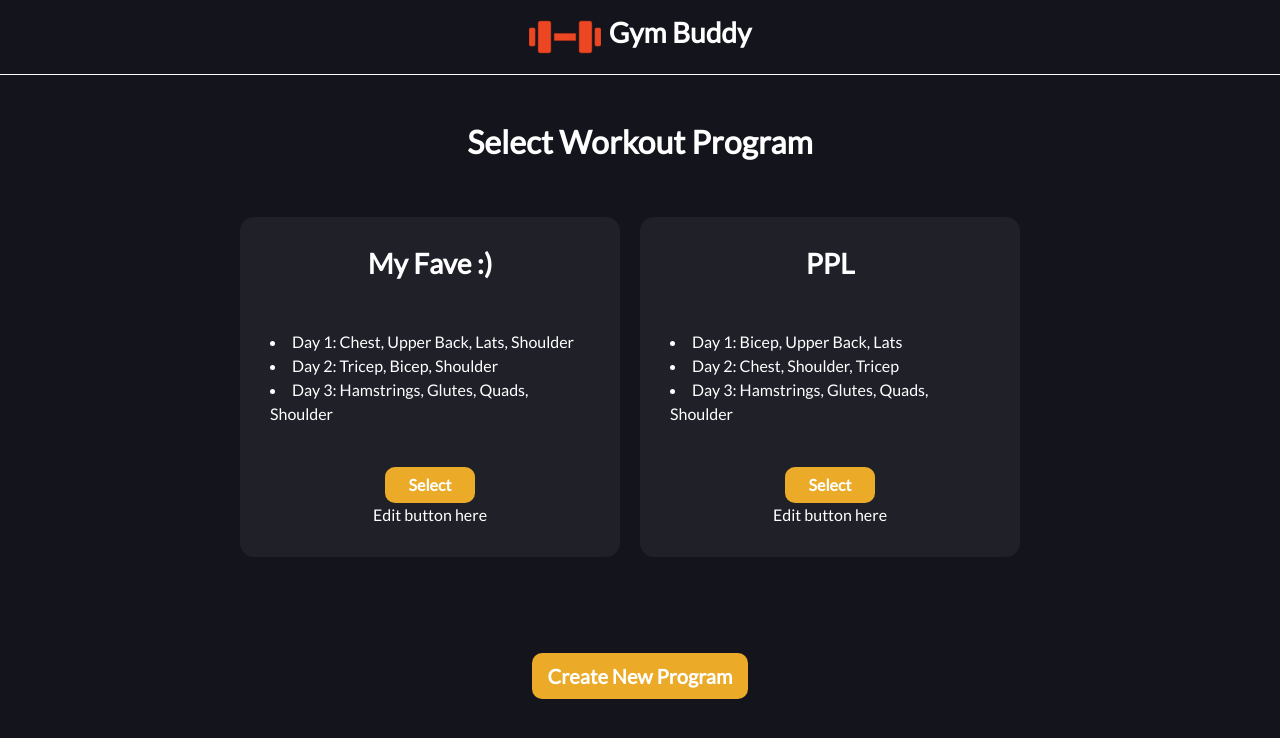
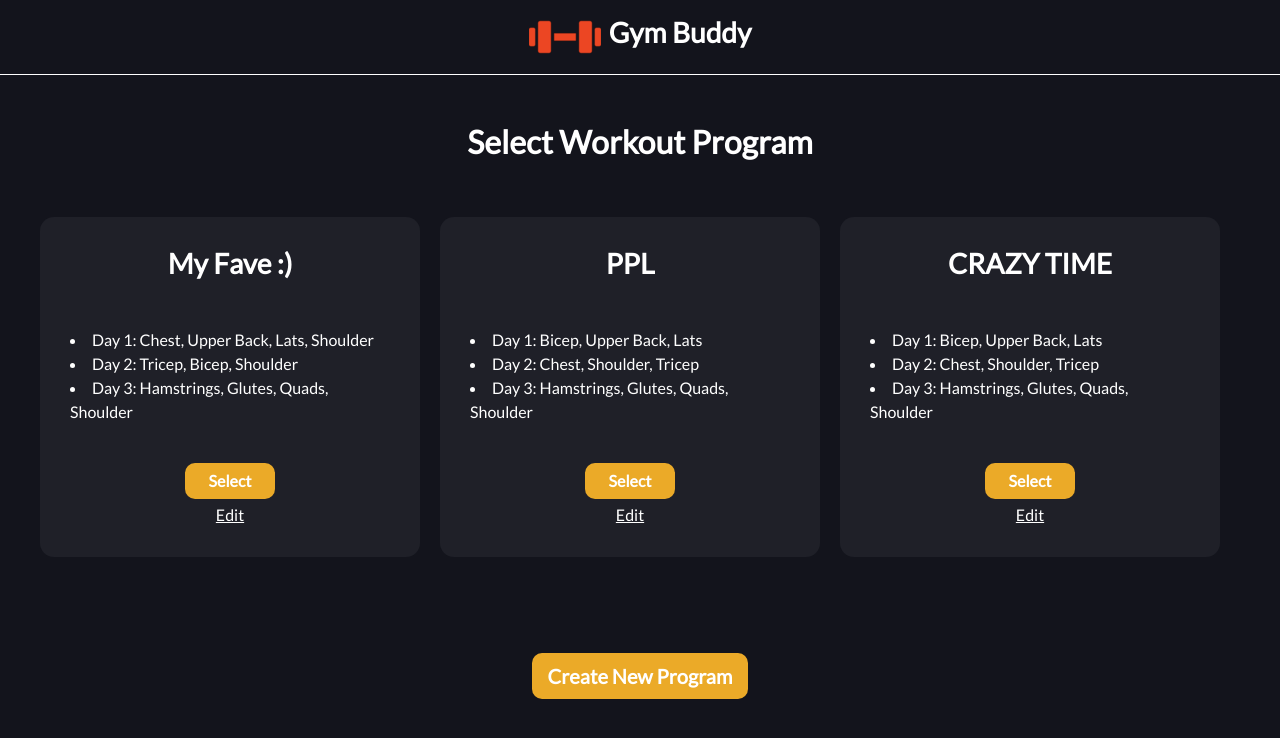
Before and after one commit to JOlivares123/GymBuddy, a React (Create React App) app: page /workout in a window 1280 px wide. Shown: the top 738 px of the page. Built offline with nearby package versions, Linux system fonts and the light colour scheme.

Commit message:
added more data for local testing, updated text area for WorkoutTile to be scrollable

```diff
--- a/src/components/WorkoutTile/WorkoutTile.jsx
+++ b/src/components/WorkoutTile/WorkoutTile.jsx
@@ -7,7 +7,7 @@ export const WorkoutTile = ({ title, items, showEdit = false, onClick }) => {
   return (
     <div className={`Tile TileAboveMobile TileMobile d-flex`}>
       <h3 className="fw-bold">{title}</h3>
-      <div className="text-start">
+      <div className="text-start Items">
         {items.map((item, indx) => {
           return <li key={indx}>{item}</li>;
         })}
@@ -20,7 +20,11 @@ export const WorkoutTile = ({ title, items, showEdit = false, onClick }) => {
           color="yellow"
           onClick={onClick}
         />
-        {showEdit && <div> Edit button here</div>}
+        {showEdit && (
+          <div className="pt-1">
+            <u>Edit</u>
+          </div>
+        )}
       </div>
     </div>
   );
--- a/src/components/WorkoutTile/WorkoutTile.scss
+++ b/src/components/WorkoutTile/WorkoutTile.scss
@@ -16,3 +16,9 @@
         width: 355px;
     }
 }
+
+.Items {
+    max-height: 150px;
+    height: auto;
+    overflow-y: scroll;
+}
--- a/src/routes/Workout/data.js
+++ b/src/routes/Workout/data.js
@@ -340,6 +340,272 @@ export const data = {
               muscles_worked: ["Chest"],
             },
             {
+              workout_name: ["Decline Bench Press"],
+              goal: [
+                {
+                  weight: 180,
+                  sets: 3,
+                  min_reps: 6,
+                  max_reps: 8,
+                },
+              ],
+              muscles_worked: ["Chest"],
+            },
+            {
+              workout_name: ["Shoulder Press - front"],
+              goal: [
+                {
+                  weight: 55,
+                  sets: 2,
+                  min_reps: 5,
+                  max_reps: 8,
+                },
+              ],
+              muscles_worked: ["Shoulder"],
+            },
+            {
+              workout_name: [
+                "double crossbody tricep extension",
+                "single tricep push down",
+              ],
+              goal: [
+                {
+                  weight: 27.5,
+                  sets: 3,
+                  min_reps: 6,
+                  max_reps: 8,
+                },
+                {
+                  weight: 27.5,
+                  sets: 3,
+                  min_reps: 6,
+                  max_reps: 8,
+                },
+              ],
+              muscles_worked: ["Tricep", "Tricep"],
+            },
+            {
+              workout_name: ["rear delt cable fly"],
+              goal: [
+                {
+                  weight: 27.5,
+                  sets: 3,
+                  min_reps: 6,
+                  max_reps: 9,
+                },
+              ],
+              muscles_worked: ["Shoulder"],
+            },
+          ],
+        },
+        // legs
+        {
+          id: 118,
+          cardio: {
+            name: "incline treadmill",
+            // 10 mins in ms
+            duration: 600000,
+          },
+          workouts_needed: [
+            {
+              workout_name: ["dumbbell RDL"],
+              goal: [
+                {
+                  weight: 180,
+                  sets: 3,
+                  min_reps: 6,
+                  max_reps: 8,
+                },
+              ],
+              muscles_worked: ["Hamstrings", "Glutes"],
+            },
+            {
+              workout_name: ["Hack Squat"],
+              goal: [
+                {
+                  weight: 210,
+                  sets: 3,
+                  min_reps: 6,
+                  max_reps: 9,
+                },
+              ],
+              muscles_worked: ["Quads", "Glutes"],
+            },
+            {
+              workout_name: ["quad extension"],
+              goal: [
+                {
+                  weight: 220,
+                  sets: 2,
+                  min_reps: 6,
+                  max_reps: 8,
+                },
+              ],
+              muscles_worked: ["Quads"],
+            },
+            {
+              workout_name: ["hamstring curl"],
+              goal: [
+                {
+                  weight: 240,
+                  sets: 2,
+                  min_reps: 6,
+                  max_reps: 8,
+                },
+              ],
+              muscles_worked: ["Hamstrings"],
+            },
+            {
+              workout_name: ["side shoulder raise"],
+              goal: [
+                {
+                  weight: 27.5,
+                  sets: 2,
+                  min_reps: 6,
+                  max_reps: 9,
+                },
+              ],
+              muscles_worked: ["Shoulder"],
+            },
+          ],
+        },
+      ],
+    },
+    {
+      id: 3,
+      // 4 mins in ms
+      rest_duration: 240000,
+      name: "CRAZY TIME",
+      days: [
+        // pull
+        {
+          id: 130,
+          cardio: {
+            name: "running",
+            // 15 mins in ms
+            duration: 900000,
+          },
+          workouts_needed: [
+            {
+              workout_name: ["Cable faceaway bicep curl"],
+              goal: [
+                {
+                  weight: 30,
+                  sets: 3,
+                  min_reps: 6,
+                  max_reps: 9,
+                },
+              ],
+              muscles_worked: ["Bicep"],
+            },
+            {
+              workout_name: ["Dumbbell hammer curl"],
+              goal: [
+                {
+                  weight: 32.5,
+                  sets: 3,
+                  min_reps: 6,
+                  max_reps: 8,
+                },
+              ],
+              muscles_worked: ["Bicep"],
+            },
+            {
+              workout_name: ["Spider curl machine"],
+              goal: [
+                {
+                  weight: 70,
+                  sets: 2,
+                  min_reps: 6,
+                  max_reps: 8,
+                },
+              ],
+              muscles_worked: ["Bicep"],
+            },
+            {
+              workout_name: ["Cable Upper Back Pulldown"],
+              goal: [
+                {
+                  weight: 140,
+                  sets: 3,
+                  min_reps: 6,
+                  max_reps: 8,
+                },
+              ],
+              muscles_worked: ["Upper Back"],
+            },
+            {
+              workout_name: ["Lat Row - forward"],
+              goal: [
+                {
+                  weight: 142,
+                  sets: 3,
+                  min_reps: 6,
+                  max_reps: 8,
+                },
+              ],
+              muscles_worked: ["Lats"],
+            },
+            {
+              workout_name: ["Lat Row - leaned back"],
+              goal: [
+                {
+                  weight: 122,
+                  sets: 3,
+                  min_reps: 6,
+                  max_reps: 8,
+                },
+              ],
+              muscles_worked: ["Lats"],
+            },
+          ],
+        },
+        // Pull
+        {
+          id: 117,
+          cardio: {
+            name: "incline treadmill",
+            // 10 mins in ms
+            duration: 600000,
+          },
+          workouts_needed: [
+            {
+              workout_name: ["Incline Bench Press"],
+              goal: [
+                {
+                  weight: 120,
+                  sets: 3,
+                  min_reps: 6,
+                  max_reps: 8,
+                },
+              ],
+              muscles_worked: ["Chest"],
+            },
+            {
+              workout_name: ["Neutral Bench Press"],
+              goal: [
+                {
+                  weight: 160,
+                  sets: 3,
+                  min_reps: 6,
+                  max_reps: 8,
+                },
+              ],
+              muscles_worked: ["Chest"],
+            },
+            {
+              workout_name: ["Decline Bench Press"],
+              goal: [
+                {
+                  weight: 180,
+                  sets: 3,
+                  min_reps: 6,
+                  max_reps: 8,
+                },
+              ],
+              muscles_worked: ["Chest"],
+            },
+            {
               workout_name: ["Shoulder Press - front"],
               goal: [
                 {
```
